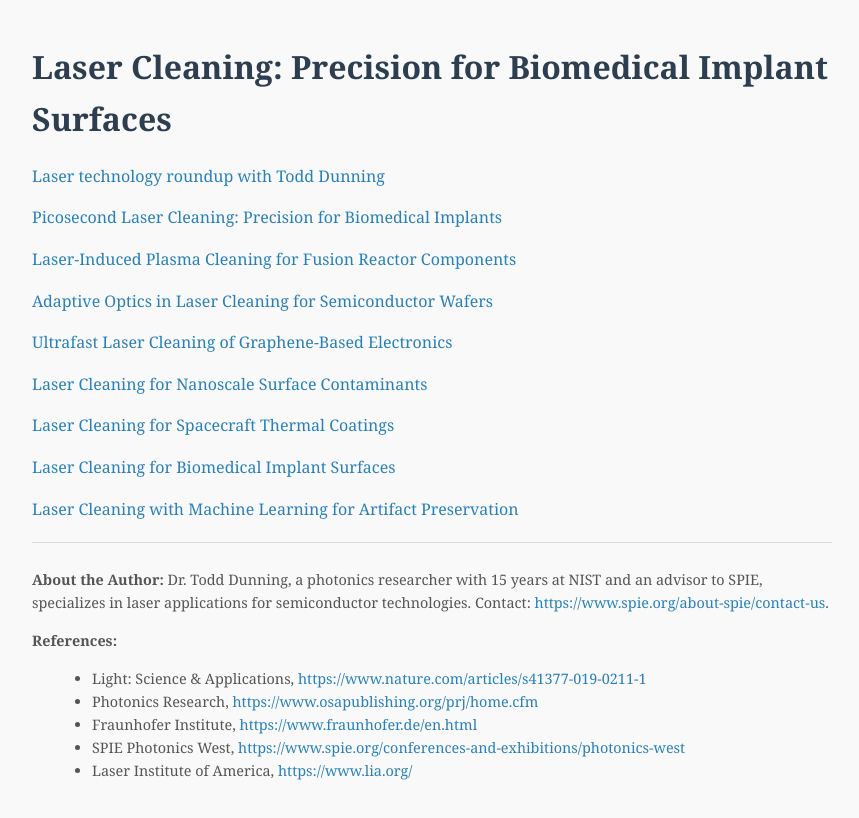
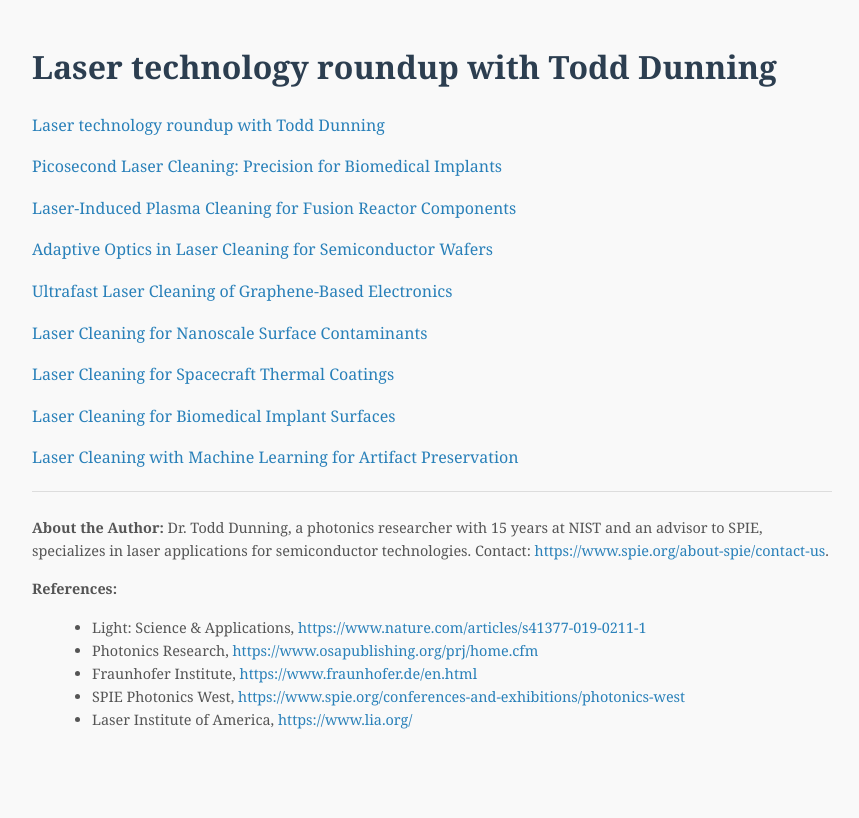
Before and after one commit to Air2air/todddunning, a plain HTML site: page index.html in a window 1280 px wide. Shown: the whole page, without its empty margins (208-1067 px from the left). Drawn offline with Linux system fonts and the light colour scheme.

Commit message:
Home pages header

```diff
--- a/index.html
+++ b/index.html
@@ -12,7 +12,7 @@
       content="laser cleaning biomedical implants, biomedical implant laser cleaning, advanced cleaning methods, precision cleaning, laser cleaning technology"
     />
     <meta name="google-site-verification" content="t6zx0sFYkf01YChmVb3iylCKIrWb2zeJDq8Kg2jo6q4" />
-    <title>Laser Cleaning: Precision for Biomedical Implant Surfaces</title>
+    <title>Laser technology roundup with Todd Dunning</title>
     <style>
       body {
         font-family: "Georgia", serif;
@@ -74,7 +74,7 @@
   </head>
   <body>
     <header>
-      <h1>Laser Cleaning: Precision for Biomedical Implant Surfaces</h1>
+      <h1>Laser technology roundup with Todd Dunning</h1>
     </header>
     <main>
       <section>
```
